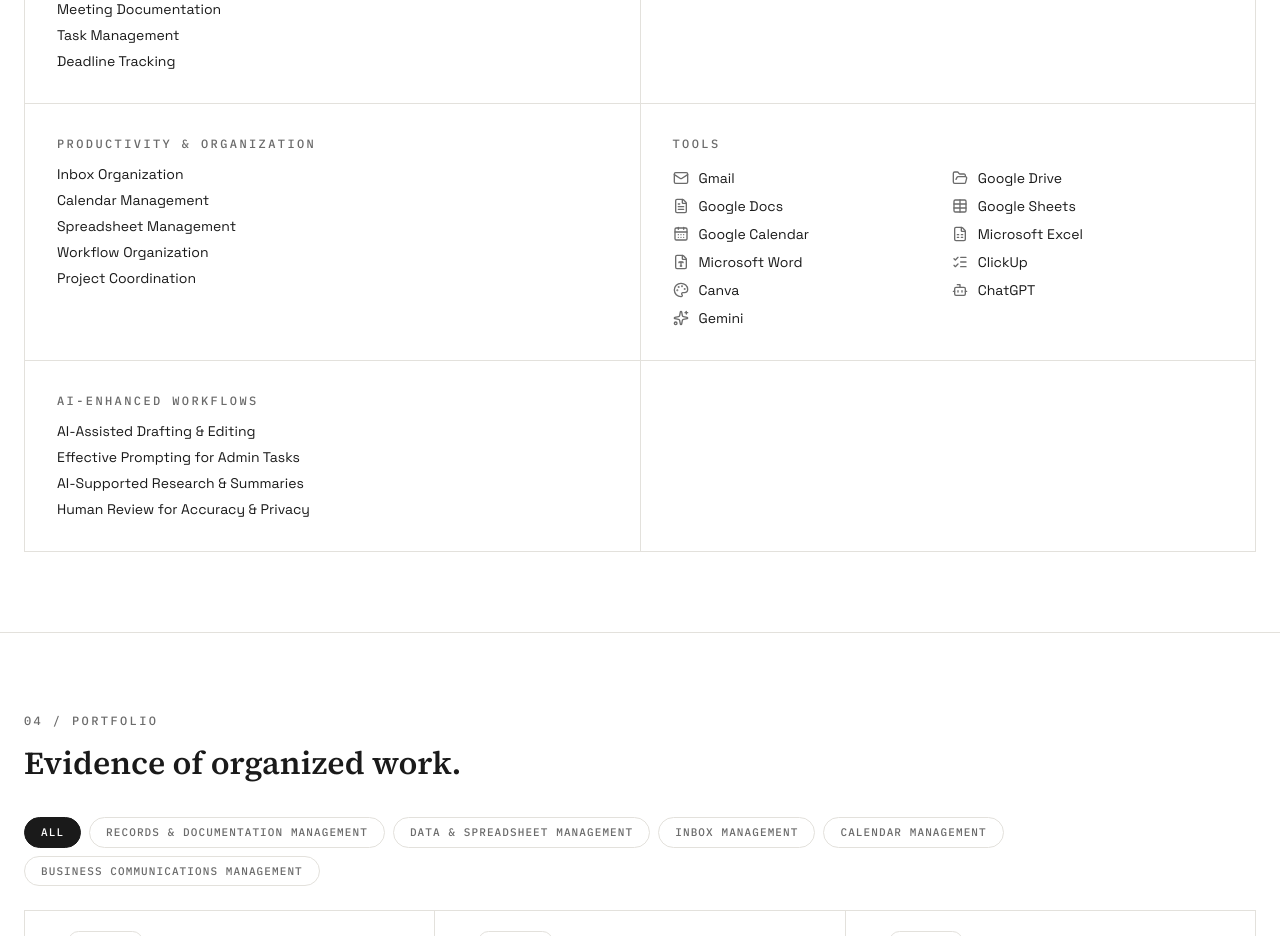
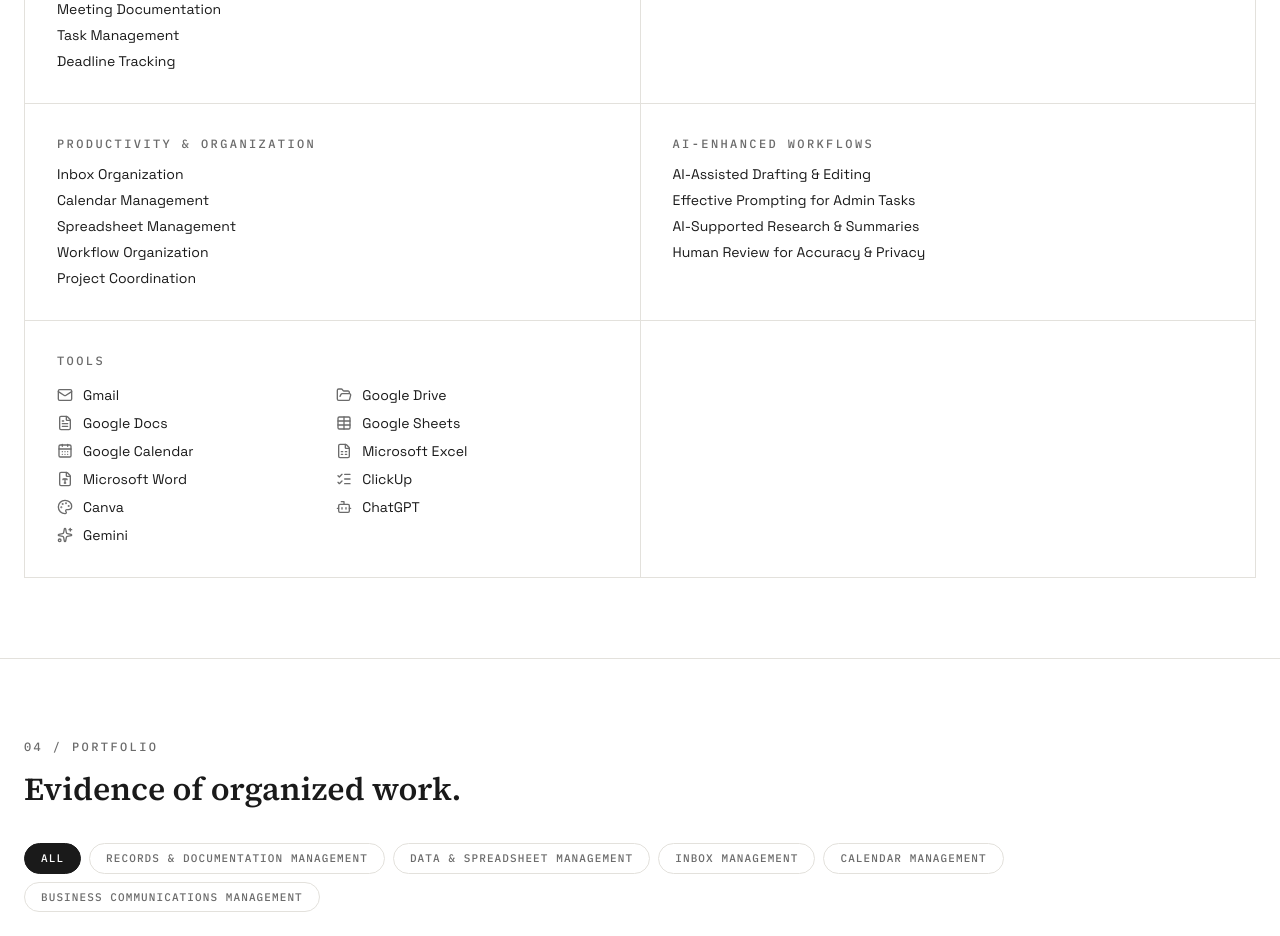
Before and after one commit to iverene/VA-Portfolio, a React (Vite) app: page / in a window 1280 px wide. Shown: the part 2940-3876 px from the top of the page. Built offline with nearby package versions, Linux system fonts and the light colour scheme.

Commit message:
content: list AI-Enhanced Workflows before Tools

```diff
--- a/src/data/skills.js
+++ b/src/data/skills.js
@@ -2,6 +2,6 @@
   { title: "Administrative", items: ["Records Management", "File Organization", "Documentation", "Data Entry", "Data Cleaning", "Meeting Documentation", "Task Management", "Deadline Tracking"] },
   { title: "Communication", items: ["Professional Email Writing", "Business Correspondence", "Follow-Up Communication", "Status Updates", "Request & Clarification Emails"] },
   { title: "Productivity & Organization", items: ["Inbox Organization", "Calendar Management", "Spreadsheet Management", "Workflow Organization", "Project Coordination"] },
+  { title: "AI-Enhanced Workflows", items: ["AI-Assisted Drafting & Editing", "Effective Prompting for Admin Tasks", "AI-Supported Research & Summaries", "Human Review for Accuracy & Privacy"] },
   { title: "Tools", items: ["Gmail", "Google Drive", "Google Docs", "Google Sheets", "Google Calendar", "Microsoft Excel", "Microsoft Word", "ClickUp", "Canva", "ChatGPT", "Gemini"] },
-  { title: "AI-Enhanced Workflows", items: ["AI-Assisted Drafting & Editing", "Effective Prompting for Admin Tasks", "AI-Supported Research & Summaries", "Human Review for Accuracy & Privacy"] },
 ];
```
